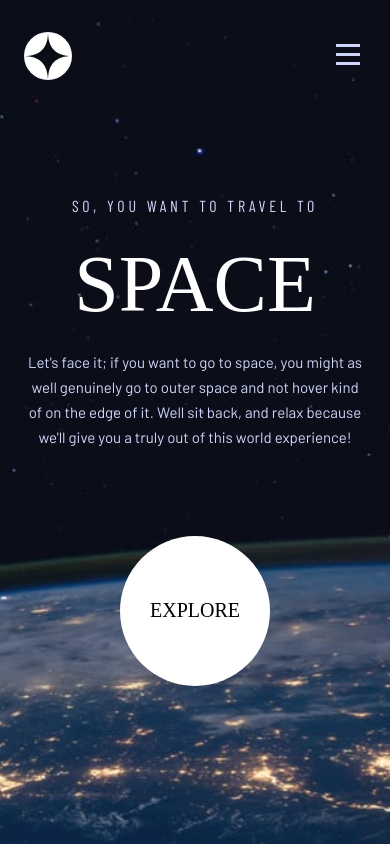
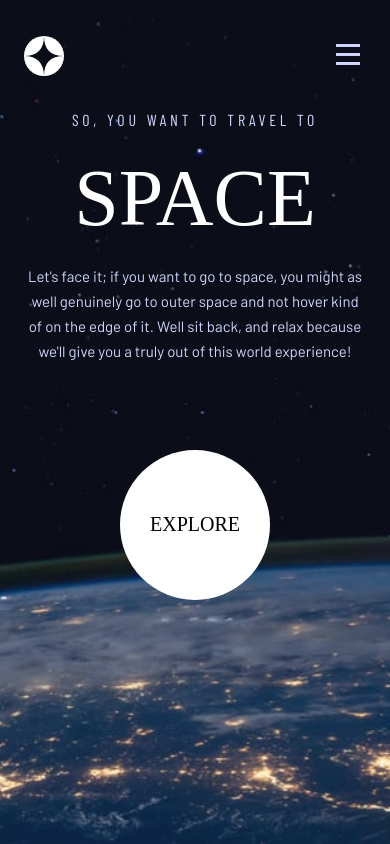
Before and after one commit to gcarter89/space-tourism-website, a React (Create React App) app: page / in a window 390 px wide. Built offline with nearby package versions, Linux system fonts and the light colour scheme; a web font is replaced by a local one.

Commit message:
handled breakpoint issues

```diff
--- a/src/App.scss
+++ b/src/App.scss
@@ -106,6 +106,15 @@ nav {
     }
 }
 
+@media screen and (max-width: 525px) {
+    h1 {
+        font-size: 125px;
+        line-height: 125px;
+    }
+}
+
+
+
 @media screen and (max-width: 425px) {
     .home {
         background-image: url('./Assets/home/background-home-mobile.jpg');
--- a/src/Styles/Main.module.scss
+++ b/src/Styles/Main.module.scss
@@ -1,5 +1,21 @@
 .main {
     display: flex;
+}
+
+@media screen and (max-width: 768px) {
+    .main {
+        margin-top: 106px;
+        flex-direction: column;
+        align-items: center;
+        padding-bottom: 90px;
+    }
+}
+
+@media screen and (max-width: 625px) {
+    .main {
+        margin-left: 40px;
+        margin-right: 40px;
+    }
 }
 
 @media screen and (max-width: 425px) {
@@ -10,12 +26,3 @@
         align-items: unset;
     }
 }
-
-@media screen and (max-width: 768px) {
-    .main {
-        margin-top: 106px;
-        flex-direction: column;
-        align-items: center;
-        padding-bottom: 90px;
-    }
-}
--- a/src/Styles/Nav.module.scss
+++ b/src/Styles/Nav.module.scss
@@ -46,6 +46,32 @@
     }
 }
 
+@media screen and (max-width: 625px) {
+    .nav {
+        margin-right: 40px;
+    }
+
+    .navButton {
+        display: block;
+        background-color: transparent;
+        border: none;
+        cursor: pointer;
+    }
+
+    .navMenu {
+        display: none;
+    }
+
+    .hamburgerOpen {
+        height: 32px;
+    }
+
+    .hamburgerClosed {
+        display: none;
+        height: 32px;
+    }
+}
+
 
 @media screen and (max-width: 425px) {
     .nav {
@@ -54,20 +80,10 @@
         padding-right: 24px;
         padding-top: 24px;
         margin-left: unset;
-
-        .navButton {
-            display: block;
-            background-color: transparent;
-            border: none;
-            cursor: pointer;
-        }
-
-        .navMenu {
-            display: none;
-        }
+        margin-right: unset;
 
         .logo {
-            height: fit-content;
+            height: 40px;
         }
 
         .hamburgerOpen {
@@ -75,8 +91,9 @@
         }
 
         .hamburgerClosed {
-            display: none;
             height: fit-content;
         }
+
+
     }
 }
```
